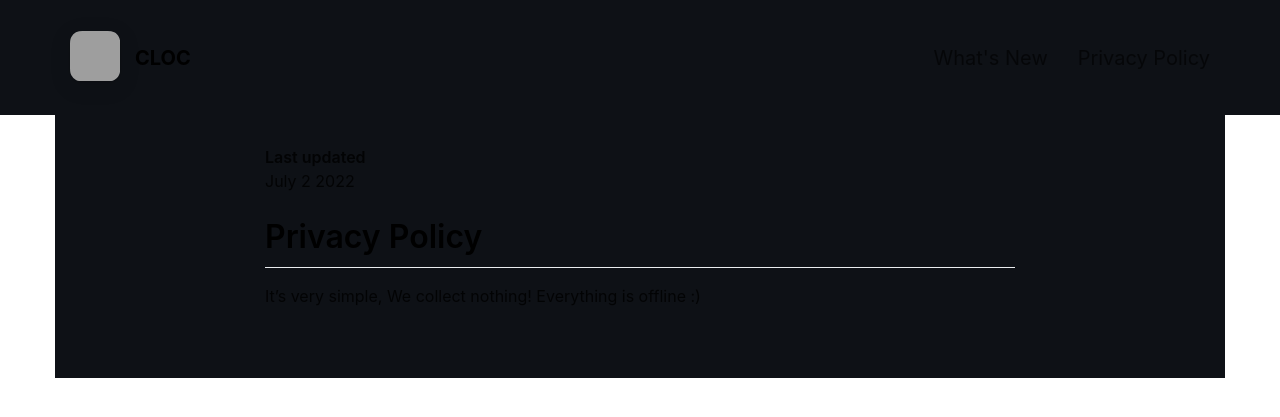
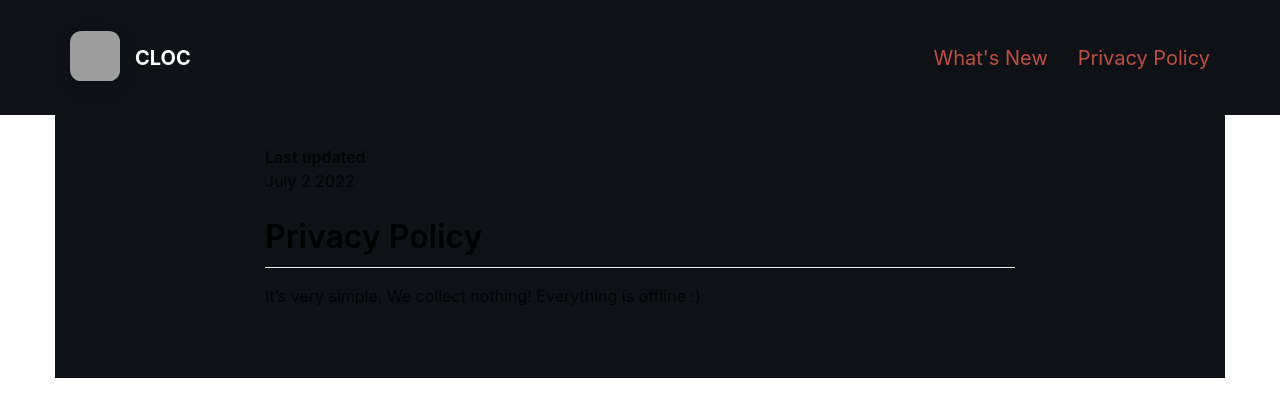
Before and after one commit to zzmasoud/CLOC, a Jekyll site: the page built from _pages/privacypolicy.md, in a window 1280 px wide. Shown: the top 417 px of the page. Built offline with Jekyll 4.4.1, drawn with Linux system fonts in a browser that asks for light colours; nearby versions of some CDN libraries; grey boxes are pictures that could not be loaded.

Commit message:
Update layout.scss

```diff
--- a/_sass/layout.scss
+++ b/_sass/layout.scss
@@ -225,17 +225,17 @@ nav > ul li a:active {
 
 // Sub Page Header Styling
 .subPageHeaderBackground .logo > p {
-	color: #000;
+	color: #ffffff;
 }
 
 .subPageHeaderBackground nav > ul li a:link,
 .subPageHeaderBackground nav > ul li a:visited {
-	color: rgba(#000, 0.6);
+	color: $accent-color;
 }
 
 .subPageHeaderBackground nav > ul li a:hover,
 .subPageHeaderBackground nav > ul li a:active {
-	color: rgba(#000, 1);
+	color: $accent-color;
 }
 
 
```
